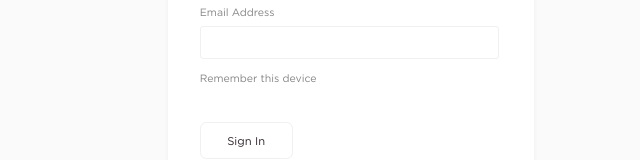
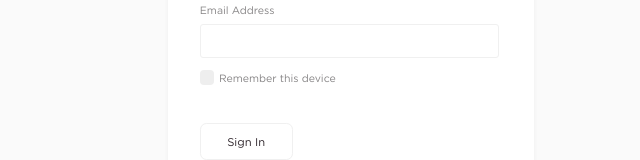
Before and after one commit to francisdatkinson/landing_page, a React (Create React App) app: page / in a window 1280 px wide. Shown: the part 389-549 px from the top of the page, without its empty margins (289-929 px from the left). Built offline with nearby package versions, Linux system fonts and the light colour scheme.

Commit message:
Started logic for checkbox, might fall back to default

```diff
--- a/src/App.js
+++ b/src/App.js
@@ -1,7 +1,6 @@
 import React from 'react';
 import logo from './logo.svg';
 import './App.scss';
-import Card from './components/Card.js';
 import Button from './components/Button.js';
 import TextInput from './components/TextInput';
 import CheckboxInput from './components/CheckboxInput';
@@ -15,7 +14,7 @@ function App() {
 				<h2>Getting started with Green.</h2>
 				<form>
 					<TextInput label='Email Address'></TextInput>
-					<CheckboxInput label='Remember this device'></CheckboxInput>
+					<CheckboxInput label='Remember this device' isChecked={false}></CheckboxInput>
 					<Button label='Sign In'></Button>
 				</form>
 			</div>
--- a/src/App.scss
+++ b/src/App.scss
@@ -116,7 +116,7 @@ h1, h2, h3, h4, h5, h6, p {
       }
     }
 
-    &:hover input ~ .Checkmark {
+    &:hover input ~ .Checkbox {
       background-color: #ccc;
     }
   }
--- a/src/components/CheckboxInput.js
+++ b/src/components/CheckboxInput.js
@@ -1,12 +1,18 @@
 import React from 'react';
-import ReactDOM from 'react-dom';
+import PropTypes from 'prop-types';
 import '../App.scss';
 
+CheckboxInput.propTypes = {
+	label: PropTypes.string,
+	isChecked: PropTypes.bool
+}
+
 function CheckboxInput(props) {
+
 	return (
 		<div className='Input CheckboxInput'>
 			<input type='checkbox'></input>
-			<span className='Checkmark' isChecked={props.isChecked}></span>
+			<span className={`Checkbox ${props.isChecked ? 'checked' : ''}`}></span>
 			<p className='Label'>{props.label}</p>
 		</div>
 	);
@@ -30,8 +36,4 @@ function CheckboxInput(props) {
 // 	}
 // }
 
-CheckboxInput.propTypes = {
-	label: String
-}
-
 export default CheckboxInput;
```
Also changed, not shown: src/components/Card.js (+0 -10 lines).
